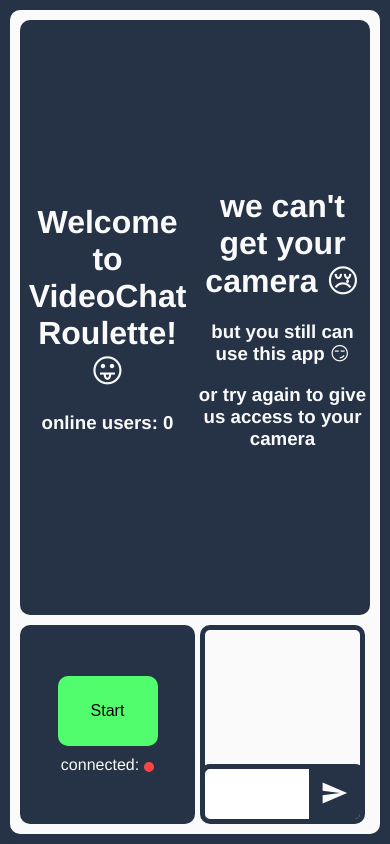
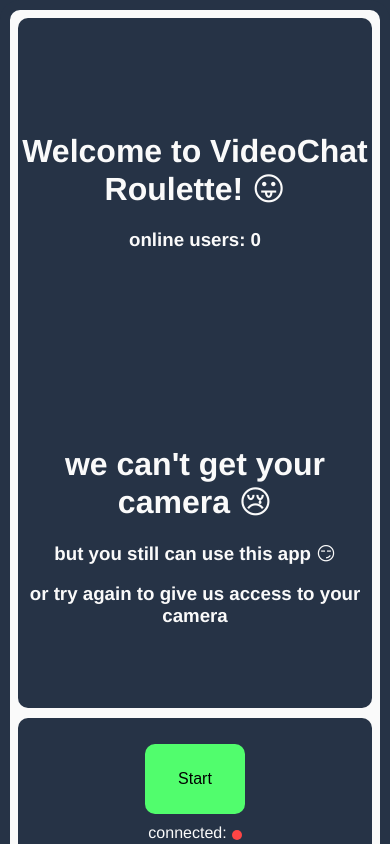
Before and after one commit to obozhe/video-chat-roulette, a React (Create React App) app: page / in a window 390 px wide. Shown: the top 844 px of the page. Built offline with nearby package versions, Linux system fonts and the light colour scheme; no server answers.

Commit message:
adaptive

```diff
--- a/src/css/Chat.css
+++ b/src/css/Chat.css
@@ -161,3 +161,10 @@ ul {
     background-color: white;
   }
 }
+
+@media screen and (max-width: 600px) {
+  .chat{
+      margin: 0;
+
+  }
+}
--- a/src/css/Main.css
+++ b/src/css/Main.css
@@ -13,6 +13,13 @@
   grid-gap: 0;
   background-color: #263346;
   border-radius: 10px;
+}
+
+.bottom-area {
+  display: grid;
+  grid-template-columns: 1fr 1fr;
+  grid-template-rows: 1fr;
+  grid-gap: 0;
 }
 
 .video video {
@@ -38,12 +45,7 @@
   width: 100%;
 }
 
-.bottom-area {
-  display: grid;
-  grid-template-columns: 1fr 1fr;
-  grid-template-rows: 1fr;
-  grid-gap: 0;
-}
+
 
 @-webkit-keyframes rotating /* Safari and Chrome */ {
   from {
@@ -82,5 +84,35 @@
   width: 200%;
 }
 
-.rotating svg {
+@media screen and (max-width: 600px) {
+  .main {
+    height: 100%;
+    display: grid;
+    grid-template-columns: 1fr;
+    grid-template-rows: 1.5fr 1fr;
+    grid-gap: 10px;
+  }
+  .video-area {
+    display: grid;
+    grid-template-columns: 1fr;
+    grid-template-rows: 1fr 1fr;
+    border-radius: 10px;
+  }
+  .bottom-area {
+    display: grid;
+    grid-template-columns: 1fr;
+    grid-template-rows: minmax(150px,1fr) 2fr;
+    grid-gap: 10px;
+  }
+  .video video {
+    border-radius: none;
+  }
+
+  .video.local video {
+    border-radius: 0 0 10px 10px;
+  }
+
+  .video.remote video {
+    border-radius: 10px 10px 0 0;
+  }
 }
--- a/src/css/index.css
+++ b/src/css/index.css
@@ -23,8 +23,14 @@ body {
 
 .root {
   height: 100vh;
-  padding: 10px;
+  padding: 0.5em;
   border: 10px solid #263346;
   border-radius: 20px;
   background-color: #fafafa;
 }
+
+@media screen and (max-width: 600px) {
+  .root{
+    height: fit-content;
+  }
+}
```
